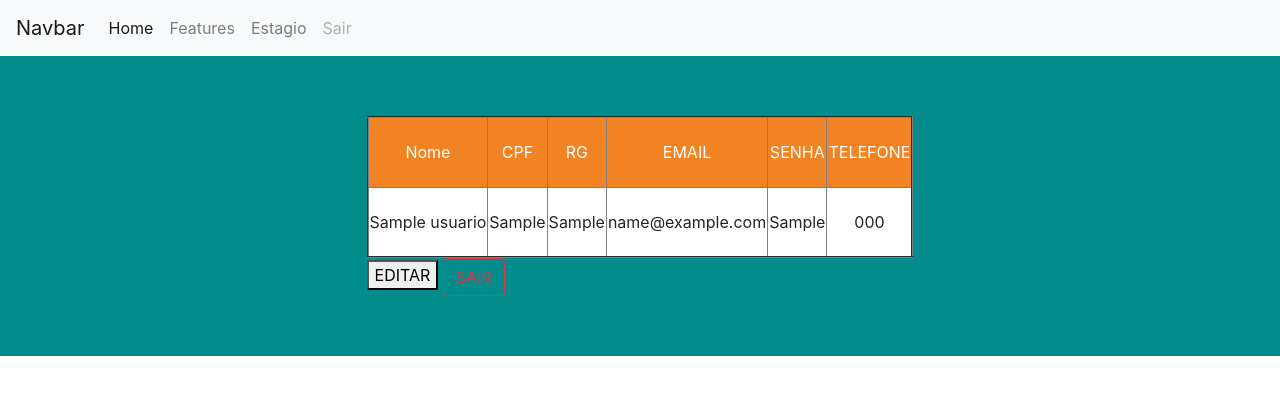
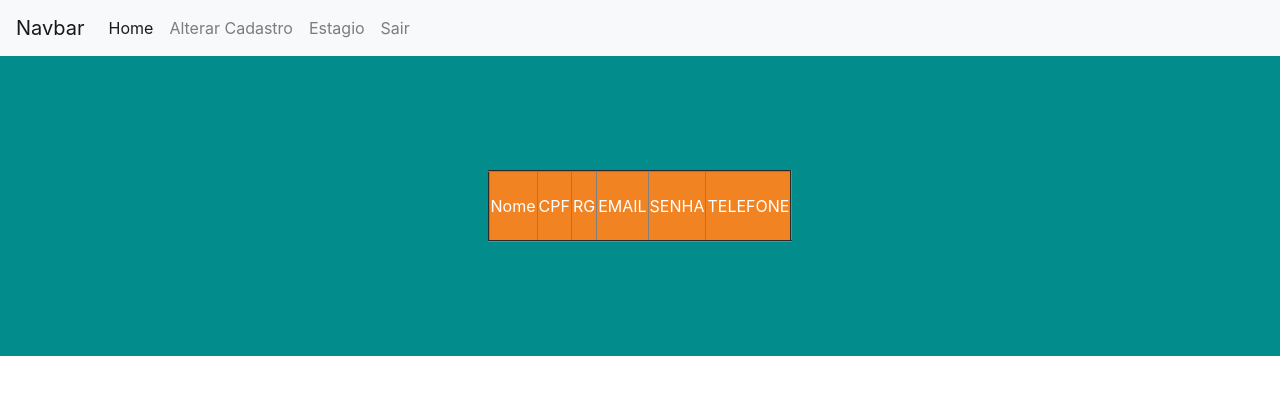
Before and after one commit to vitoriabelmiro05/sise, a PHP site: page /painel.php in a window 1280 px wide. Shown: the top 395 px of the page. Run offline with PHP 8.4, Linux system fonts and the light colour scheme; the visitor is signed in with stand-in values (Sample User, id 1); tables that the repository leaves empty or names only in its code hold one stand-in row (values such as "Sample post"); some libraries are stand-ins or nearby versions.

Commit message:
cadastra e edita dados corretamente

```diff
--- a/editar.php
+++ b/editar.php
@@ -12,7 +12,7 @@
 session_start();
 
 include('conexao.php');
-$consulta= "SELECT * FROM usuario WHERE cpf= CPF";
+$consulta= "SELECT * FROM usuario WHERE cpf = '$_SESSION[CPF]'; ";
 $con= mysqli_query($conn, $consulta);
 
 
--- a/painel.php
+++ b/painel.php
@@ -2,11 +2,12 @@
 session_start();
 //include('verifica_login.php');
 include('conexao.php');
-$consulta= "SELECT * FROM usuario WHERE cpf= CPF";
+
+$consulta= "SELECT * FROM usuario WHERE cpf = '$_SESSION[CPF]'; ";
 $con= mysqli_query($conn, $consulta);
 
 ?>
-<DOCTYPE HTLM>
+<DOCTYPE HTML>
     <html lang="pt-br">
         <head>
             <meta charset="utf-8">
@@ -14,6 +15,10 @@
             <script src="https://code.jquery.com/jquery-3.4.1.slim.min.js" integrity="sha384-J6qa4849blE2+poT4WnyKhv5vZF5SrPo0iEjwBvKU7imGFAV0wwj1yYfoRSJoZ+n" crossorigin="anonymous"></script>
 <script src="https://cdn.jsdelivr.net/npm/popper.js@1.16.0/dist/umd/popper.min.js" integrity="sha384-Q6E9RHvbIyZFJoft+2mJbHaEWldlvI9IOYy5n3zV9zzTtmI3UksdQRVvoxMfooAo" crossorigin="anonymous"></script>
 <script src="https://stackpath.bootstrapcdn.com/bootstrap/4.4.1/js/bootstrap.min.js" integrity="sha384-wfSDF2E50Y2D1uUdj0O3uMBJnjuUD4Ih7YwaYd1iqfktj0Uod8GCExl3Og8ifwB6" crossorigin="anonymous"></script>
+<script src="js/jquery.mask.min.js" type="text/javascript" ></script>
+        <script src="js/bootstrap.min.js" type="text/javascript" ></script>
+        <script src="js/bootstrap-notify.min.js" type="text/javascript" ></script>
+
             <link rel="stylesheet" href="painel.css" />
 
 
@@ -32,13 +37,13 @@
         <a class="nav-link" href="index.html">Home <span class="sr-only">(current)</span></a>
       </li>
       <li class="nav-item">
-        <a class="nav-link" href="editar.php">Features</a>
+        <a class="nav-link" href="editar.php">Alterar Cadastro</a>
       </li>
       <li class="nav-item">
         <a class="nav-link" href="estagio.html">Estagio</a>
       </li>
       <li class="nav-item">
-        <a class="nav-link disabled" href="logout.php" tabindex="-1" aria-disabled="true">Sair</a>
+        <a class="nav-link" href="logout.php">Sair</a>
       </li>
     </ul>
   </div>
@@ -72,8 +77,7 @@
                     </tr>
                     <?php } ?>
                 </table>
-                <button onclick="window.location.href = 'editar.php'">EDITAR</button>
-                 <button onclick="window.location.href = 'logout.php'" type="button" class="btn btn-outline-danger">SAIR</button>
+
 
   </div>
             </div>
--- a/processa.php
+++ b/processa.php
@@ -71,11 +71,13 @@
 $resultado_usuario = mysqli_query($conn, $result_usuario);
 
 if(mysqli_insert_id($conn)){
-	$_SESSION['msg'] = "<p style='color:red;'>Usuário não foi cadastrado, erro de conexao.</p>";
+	$_SESSION['msg'] = "<div class='alert alert-danger' role='alert'>Usuário não foi cadastrado, erro de conexao. </div>";
 
 	header("Location: cadastro.php");
 }else{
-	$_SESSION['msg'] = "<p style='color:green;'>Usuário cadastrado com sucesso.</p>";
+	$_SESSION['msg'] = "<div class='alert alert-success' role='alert'>
+	<h4 class='alert-heading'>Usuário cadastrado com  sucesso!</h4>
+  </div>";
 
     //echo "javascript:window.location='index.php';</script>";
 	header("Location: Login.html");
```
Also changed, not shown: Login.html (+17 -2 lines), Login.php (+11 -10 lines).
